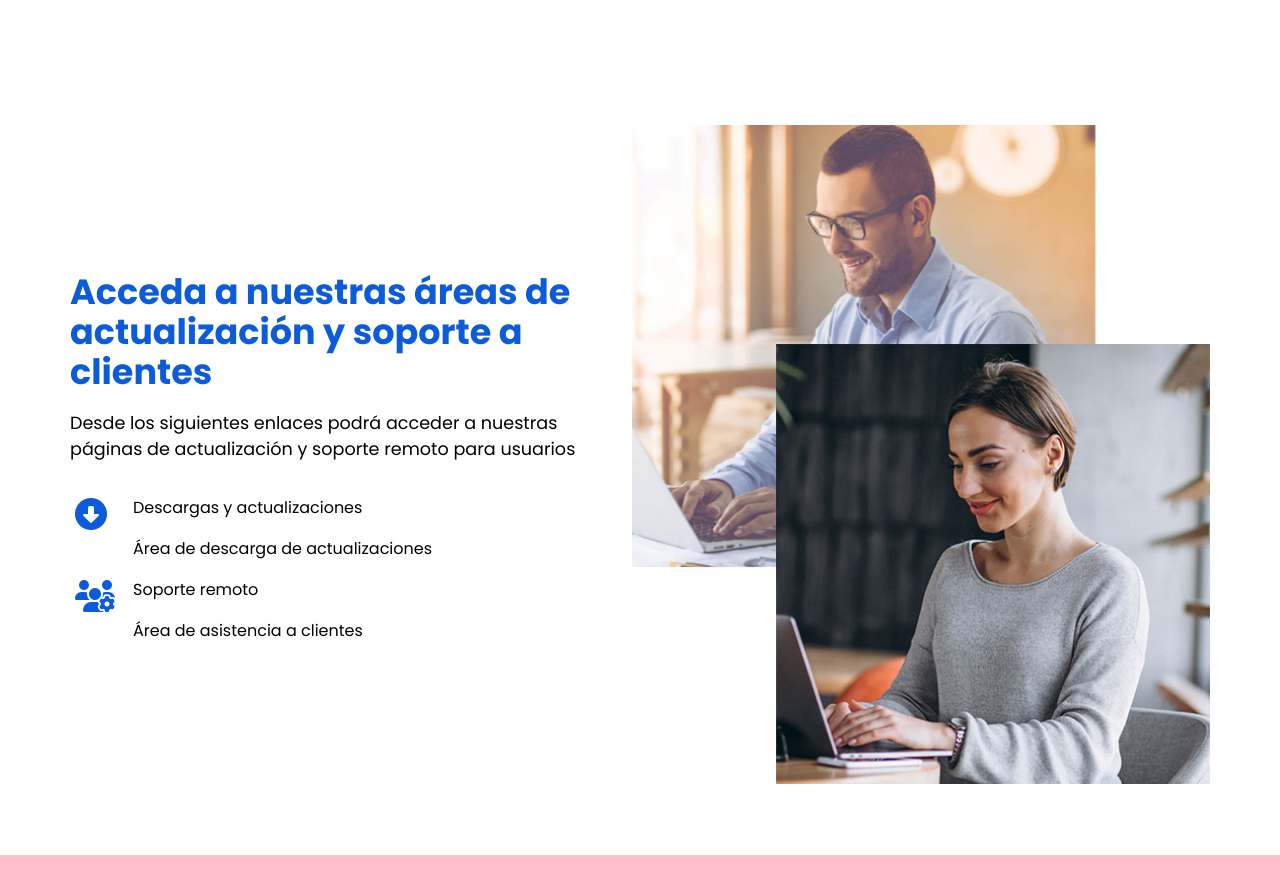
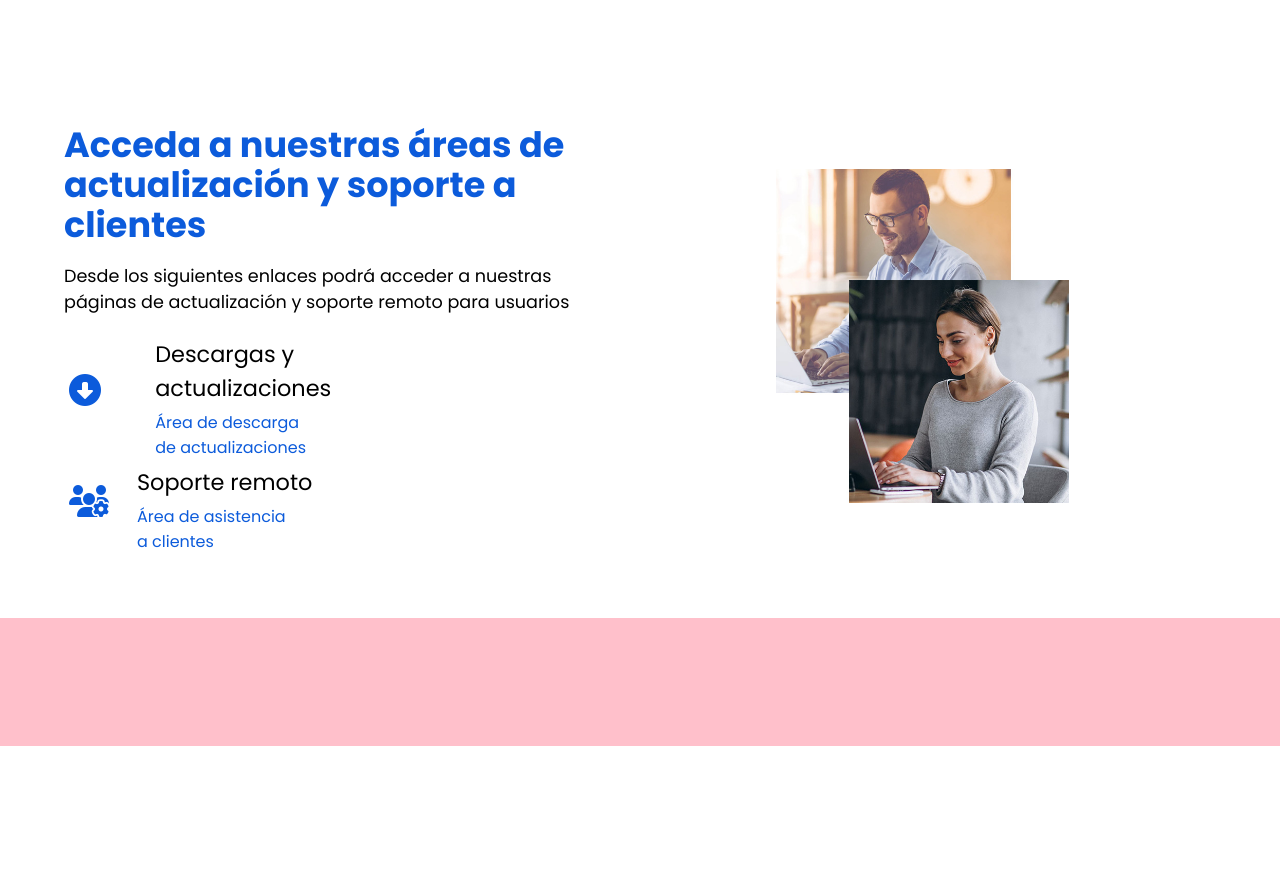
Before and after one commit to Ariora-Soul/querry-flex, a plain HTML site: page index.html in a window 1280 px wide. Shown: the part 1629-2522 px from the top of the page. After the commit the page ends 2375 px from the top, so only its background shows below. Drawn offline with Linux system fonts and the light colour scheme.

Commit message:
Working o soporte section

```diff
--- a/css.css
+++ b/css.css
@@ -47,7 +47,7 @@ button {
   border: none;
 }
 
-button>a {
+button > a {
   text-decoration: none;
   color: #fff;
   font-size: 14px;
@@ -58,7 +58,7 @@ button>a {
   color: #232323 !important;
 }
 
-.buttom-banner>a {
+.buttom-banner > a {
   color: #232323 !important;
 }
 
@@ -213,7 +213,7 @@ main {
   color: #fff;
 }
 
-.icon-skill>i {
+.icon-skill > i {
   font-size: 1.3rem;
 }
 
@@ -232,7 +232,7 @@ main {
 /* Information querry */
 
 #information-querry {
-  padding: 5%;
+  padding: 0% 5%;
 }
 
 .querry-solution {
@@ -267,7 +267,7 @@ main {
 /* Soporte Section */
 
 #area-soporte {
-  padding: 5%;
+  padding: 0% 5%;
   display: flex;
   justify-content: center;
   align-items: center;
@@ -282,13 +282,15 @@ main {
 
 .soporte-img-block {
   width: 100%;
+  text-align: center;
 }
 
 .soporteimg {
-  width: 100%;
+  width: auto;
+  height: 500px;
 }
 
-ul.soporte-list  {
+ul.soporte-list {
   list-style: none;
   display: flex;
   flex-direction: column;
@@ -296,7 +298,11 @@ ul.soporte-list  {
   padding: 0px;
 }
 
-.soporte-item, .list-item-download, .soporte-icon, .soporte-decription-item, .soporte-enlace {
+.soporte-item,
+.list-item-download,
+.soporte-icon,
+.soporte-decription-item,
+.soporte-enlace {
   display: flex;
   align-items: center;
   gap: 8px;
@@ -309,7 +315,7 @@ ul.soporte-list  {
 }
 
 .soporte-item {
-flex-direction: row;
+  flex-direction: row;
 }
 
 .soporte-icon {
@@ -321,8 +327,19 @@ flex-direction: row;
   justify-content: center;
 }
 
+.soporte-decription-item {
+  font-size: 1.4rem;
+  margin: 5px 0px;
+}
 
+.soporte-enlace {
+  color: #0c5bdb;
+  transition: all 0.3s;
+}
 
+.soporte-enlace:hover {
+  color: #232323;
+}
 
 /* Media Query Mobile*/
 
@@ -377,7 +394,7 @@ flex-direction: row;
     color: #fff;
   }
 
-  .nav-li:hover>a.li-enlace {
+  .nav-li:hover > a.li-enlace {
     transition: all 0.3s;
     color: #fff;
   }
@@ -454,13 +471,46 @@ li.solution-list:hover {
   color: #0c5bdb;
 }
 
-li.solution-list>a {
+li.solution-list > a {
   color: #232323;
   text-decoration: none;
 }
 
-li.solution-list>a:hover {
+li.solution-list > a:hover {
   color: #0c5bdb;
+}
+
+/* Soporte*/
+
+#area-soporte {
+  padding: 5%;
+}
+
+.soporte-block {
+  width: 100%;
+  flex-direction: column;
+}
+
+.soporteimg {
+  width: 100%;
+  height: auto;
+}
+
+.soporte-icon {
+  flex: 20%;
+}
+
+.box-soporte {
+  flex: 80%;
+  width: 100%;
+}
+
+.soporte-item,
+.list-item-download,
+.soporte-icon,
+.soporte-decription-item,
+.soporte-enlace {
+  flex-wrap: nowrap;
 }
 
 /* Small devices (portrait tablets and large phones, 600px and up) */
@@ -624,6 +674,15 @@ li.solution-list>a:hover {
     align-items: flex-start;
     justify-content: flex-start;
   }
+
+
+  .soporte-block {
+    flex-direction: row;
+  }
+  .soporteimg {
+    width: 100%;
+    height: auto;
+  }
 }
 
 /* Extra large devices (large laptops and desktops, 1200px and up) */
@@ -673,4 +732,9 @@ li.solution-list>a:hover {
   #skills-querry {
     padding-bottom: 0%;
   }
+
+  .soporteimg {
+    width: 50%;
+    height: auto;
+  }
 }
```
